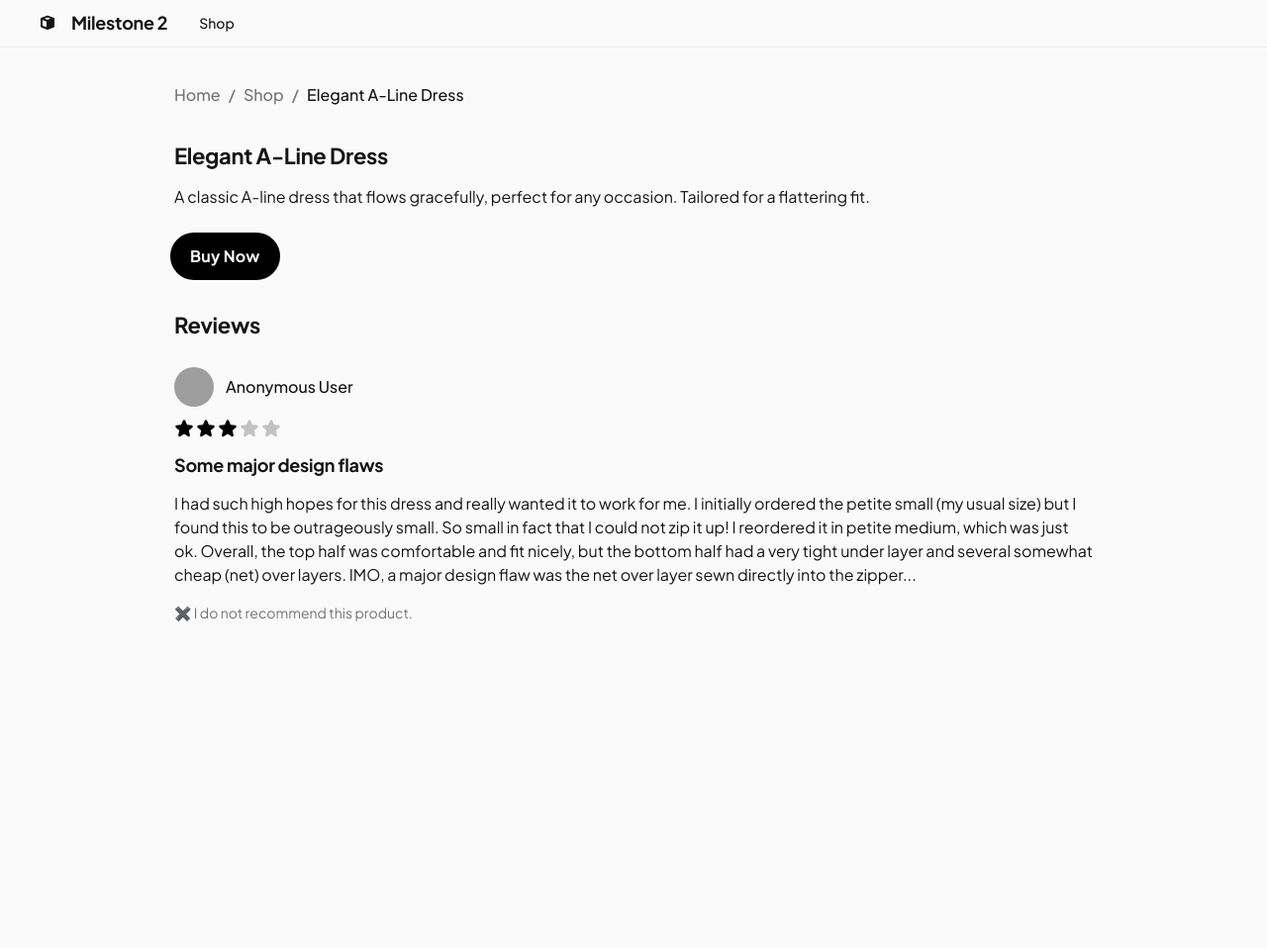
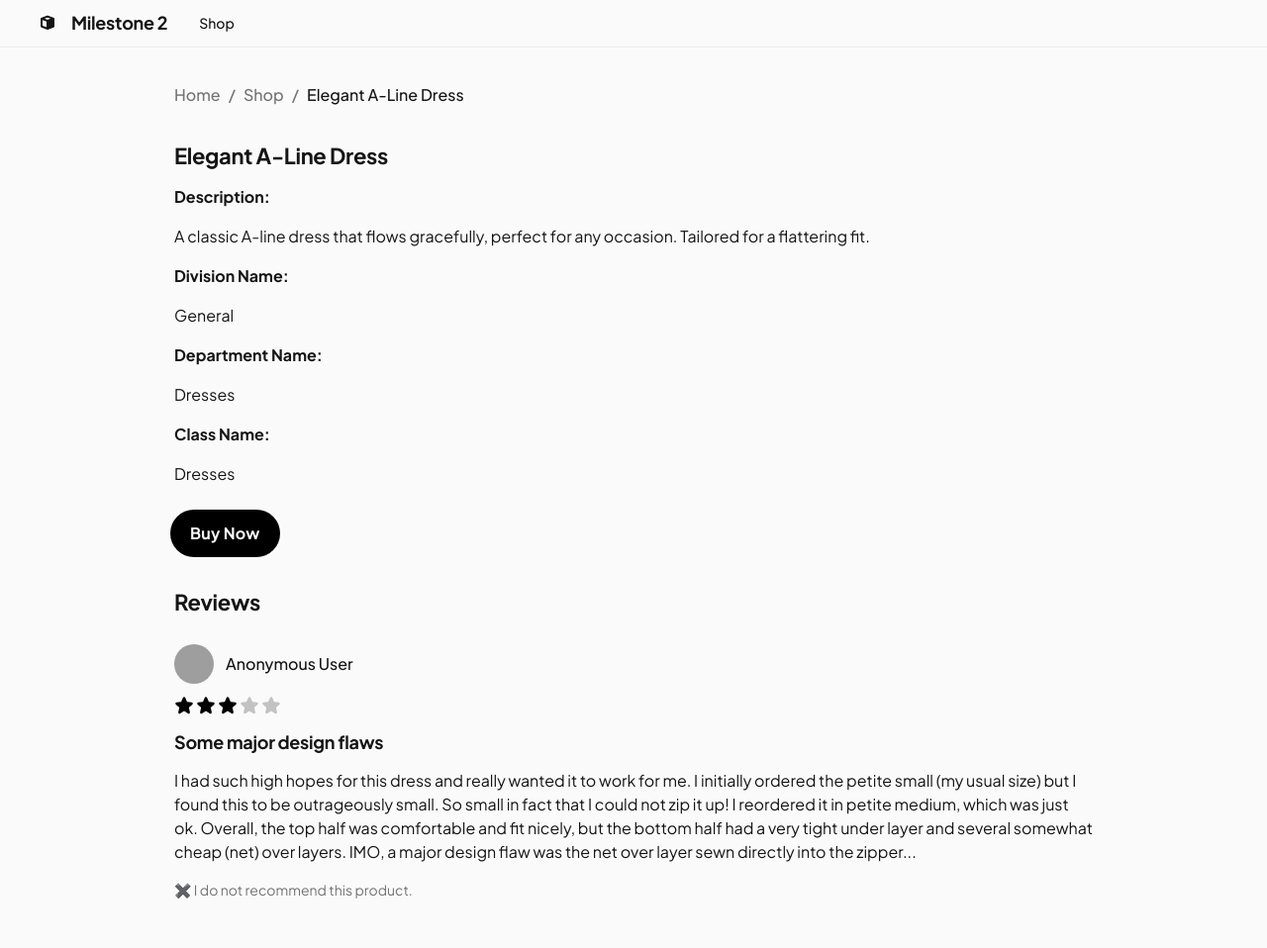
Before and after one commit to migsyRMIT/cosc2820-a3-milestone2, a Flask app: page /item in a window 1280 px wide. Shown: the whole page at 99% size. Before the commit the page ends 628 px from the top, so only its background shows below. Run offline with Flask 3, Linux system fonts and the light colour scheme; some libraries are stand-ins or nearby versions; grey boxes are pictures that could not be loaded.

Commit message:
added more information to clothing item page

```diff
--- a/templates/item.html
+++ b/templates/item.html
@@ -34,8 +34,32 @@
           <h1 class="text-[#141414] text-[22px] font-bold leading-tight tracking-[-0.015em] px-4 text-left pb-3 pt-5">Elegant A-Line Dress</h1>
 
           <!-- Product Description -->
+          <p class="text-[#141414] text-base font-bold leading-normal pb-3 pt-1 px-4">
+            Description:
+          </p>
           <p class="text-[#141414] text-base font-normal leading-normal pb-3 pt-1 px-4">
             A classic A-line dress that flows gracefully, perfect for any occasion. Tailored for a flattering fit.
+          </p>
+
+          <p class="text-[#141414] text-base font-bold leading-normal pb-3 pt-1 px-4">
+            Division Name:
+          </p>
+          <p class="text-[#141414] text-base font-normal leading-normal pb-3 pt-1 px-4">
+            General
+          </p>
+
+          <p class="text-[#141414] text-base font-bold leading-normal pb-3 pt-1 px-4">
+            Department Name:
+          </p>
+          <p class="text-[#141414] text-base font-normal leading-normal pb-3 pt-1 px-4">
+            Dresses
+          </p>
+
+          <p class="text-[#141414] text-base font-bold leading-normal pb-3 pt-1 px-4">
+            Class Name:
+          </p>
+          <p class="text-[#141414] text-base font-normal leading-normal pb-3 pt-1 px-4">
+            Dresses
           </p>
 
           <!-- Buy Now Button -->
```
Also changed, not shown: 1 other file.
